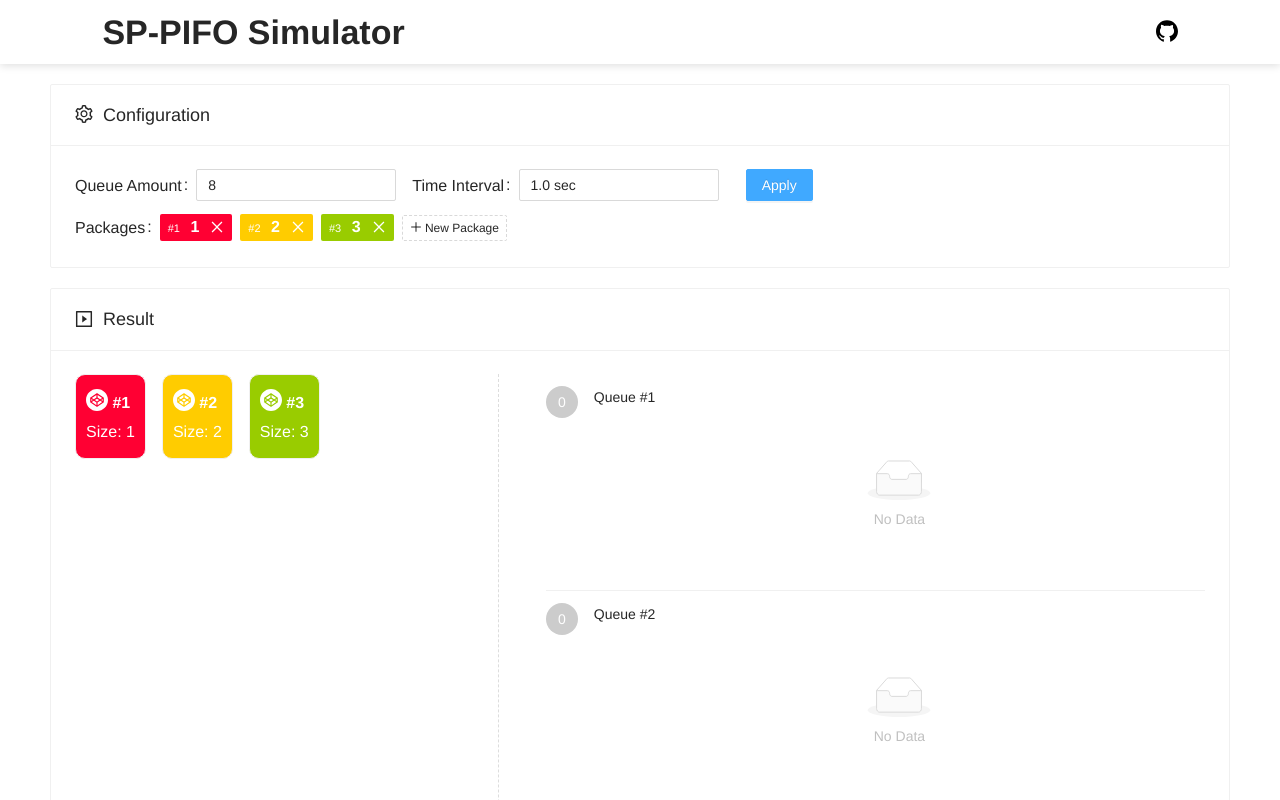
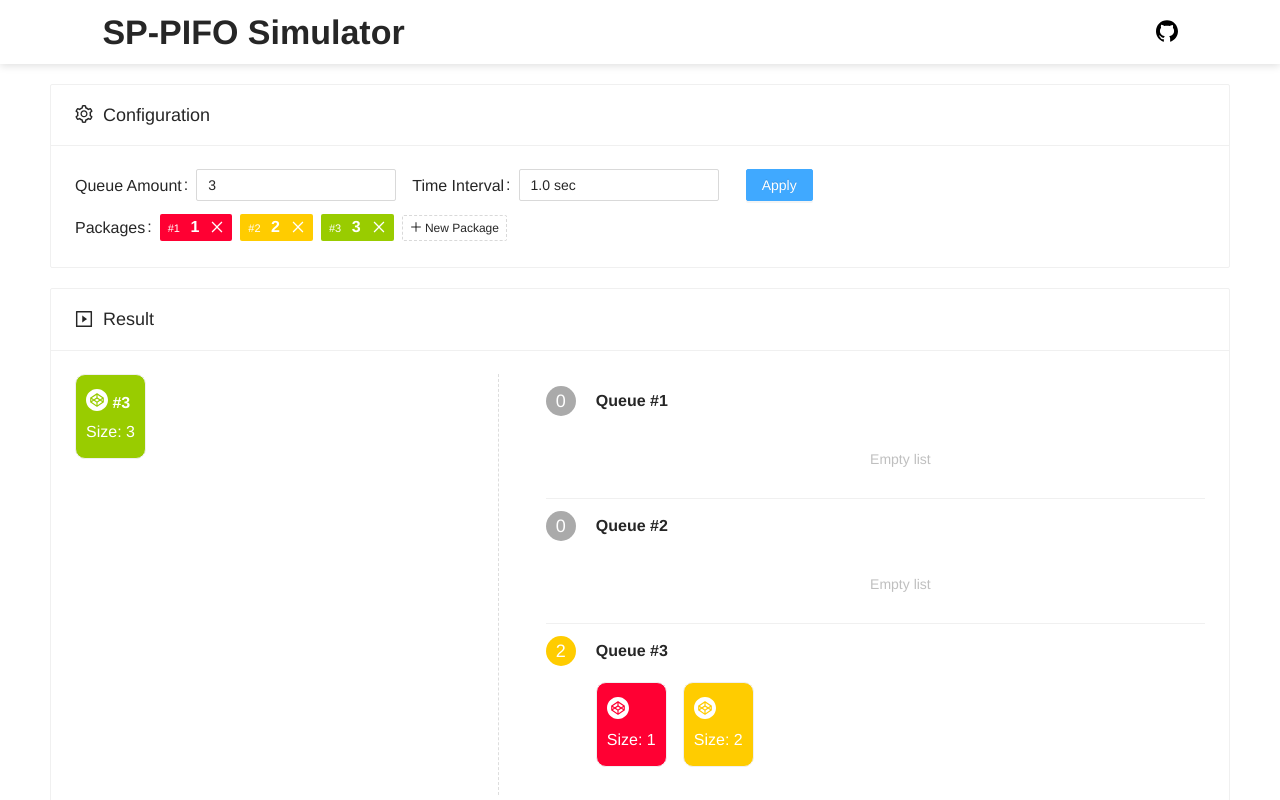
Before and after one commit to chen622/SP-PIFO-Simulator, a Vue app: page / in a window 1280 px wide. Both pictures are taken after a click on the button "Apply". Built offline with nearby package versions, Linux system fonts and the light colour scheme.

Commit message:
feat: algorithm part

```diff
--- a/src/App.vue
+++ b/src/App.vue
@@ -43,7 +43,7 @@
           v-if="JSON.stringify(config) === '{}'"
           description="You should do basic configuration first!"
         />
-        <result-card v-else :packages="config.packages"></result-card>
+        <result-card v-else :packages="config.packages" :queueAmount="config.queueAmount" :timeInterval="config.timeInterval" ref="resultCard"></result-card>
       </a-card>
     </a-layout-content>
   </a-layout>
@@ -72,6 +72,9 @@ export default {
   methods: {
     changeConfig(config) {
       this.config = config;
+      this.$nextTick(()=>{
+        this.$refs.resultCard.apply()
+      })
     },
   },
 };
--- a/src/components/ConfigCard.vue
+++ b/src/components/ConfigCard.vue
@@ -104,7 +104,7 @@ export default {
       newPack: 1,
       sizeRange: { min: 1, max: 5 },
       formState: {
-        queueAmount: 8,
+        queueAmount: 3,
         timeInterval: 1,
         packages: [
           { size: 1, id: 1 },
--- a/src/components/ResultCard.vue
+++ b/src/components/ResultCard.vue
@@ -1,8 +1,9 @@
 <template>
-  <a-row style="min-height: 400px" display="flex" justify="space-between">
+  <a-row style="min-height: 400px" type="flex" justify="space-between">
     <a-col :span="9" :gutter="16" style="border-right: 1px dashed #ddd">
       <a-list
         :grid="{ gutter: 16, xs: 1, sm: 2, lg: 4 }"
+        :locale="{emptyText: 'No more packages'}"
         :data-source="remainedPackages"
       >
         <template #renderItem="{ item, index }">
@@ -26,13 +27,18 @@
       <a-list item-layout="horizontal" :data-source="queueList">
         <template #renderItem="{ item, index }">
           <a-list-item>
-            <a-list-item-meta
-            >
-              <template #title>
-                <a href="https://www.antdv.com/">{{ `Queue #${index + 1}` }}</a>
-              </template>
-              <template #description>
+            <a-row type="flex" style="width: 100%">
+              <a-col flex="50px">
+                <div
+                  class="bound-text"
+                  :style="`background: ${$packageColor(item.bound)}`">
+                  {{ item.bound }}
+                </div>
+              </a-col>
+              <a-col flex="auto">
+                <p style="font-weight: bold;font-size: 16px;line-height: 30px">{{ `Queue #${index + 1}` }}</p>
                 <a-list
+                  :locale="{emptyText: 'Empty list'}"
                   :grid="{ gutter: 16, xs: 1, sm: 2, lg: 4 }"
                   :data-source="item.list"
                 >
@@ -51,11 +57,9 @@
                     </a-list-item>
                   </template>
                 </a-list>
-              </template>
-              <template #avatar>
-                <a-avatar :style="`color: ${$packageColor(item.bound)}!important`">{{ item.bound }}</a-avatar>
-              </template>
-            </a-list-item-meta>
+              </a-col>
+            </a-row>
+
           </a-list-item>
         </template>
       </a-list>
@@ -92,14 +96,45 @@ export default {
     return {
       finishAmount: 0,
       queueList: [],
-    };
+      timer: null
+    }
   },
-  mounted() {
-    for (let i = 0; i < this.queueAmount; i++) {
-      this.queueList.push({bound: 0, list: []})
-    }
+  methods: {
+    popPackage() {
+      if (this.finishAmount >= this.packages.length) {
+        clearInterval(this.timer)
+        return
+      }
+      const item = this.packages[this.finishAmount]
+      this.finishAmount++
+      for (let i = this.queueList.length - 1; i >= 0; i--) {
+        if (item.size >= this.queueList[i].bound) {
+          this.queueList[i].list.push(item)
+          this.queueList[i].bound = item.size
+          return
+        }
+      }
+      for (let i = this.queueList.length - 1; i >= 0; i--) {
+        this.queueList[i].bound--
+      }
+      this.popPackage()
+    },
+    apply() {
+      if (this.timer) {
+        clearInterval(this.timer)
+      }
+      this.queueList = []
+      this.finishAmount = 0
+      for (let i = 0; i < this.queueAmount; i++) {
+        this.queueList.push({bound: 0, list: []})
+      }
+      this.timer = setInterval(this.popPackage, this.timeInterval * 1000)
+    },
+  },
+  beforeUnmount() {
+    clearInterval(this.timer)
   }
-};
+}
 </script>
 
 <style scoped>
@@ -117,4 +152,14 @@ export default {
 .package >>> .anticon {
   font-size: 22px;
 }
+
+.bound-text {
+  width: 30px;
+  height: 30px;
+  border-radius: 15px;
+  text-align: center;
+  line-height: 30px;
+  font-size: 18px;
+  color: #fff;
+}
 </style>
--- a/src/main.js
+++ b/src/main.js
@@ -7,7 +7,7 @@ import 'ant-design-vue/dist/antd.css';
 const app = createApp(App);
 app.config.productionTip = false;
 app.config.globalProperties.$packageColor = function (size) {
-    let color = "";
+    let color = "#aaa";
     switch (size) {
         case 1:
             color = "#FF0033";
```
